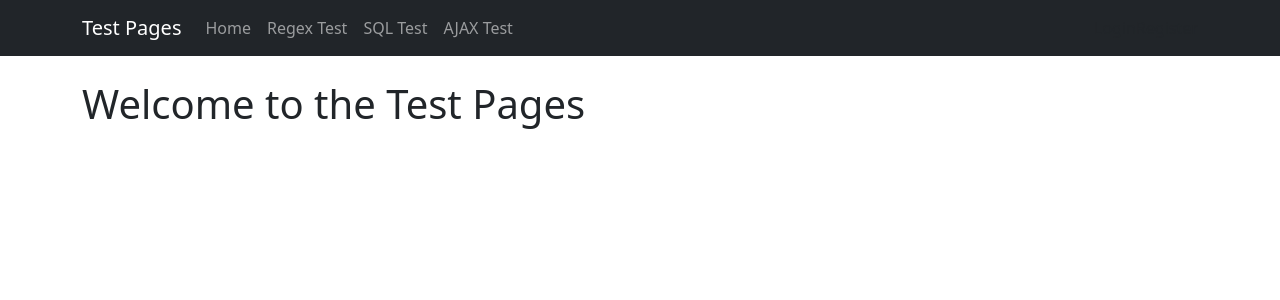
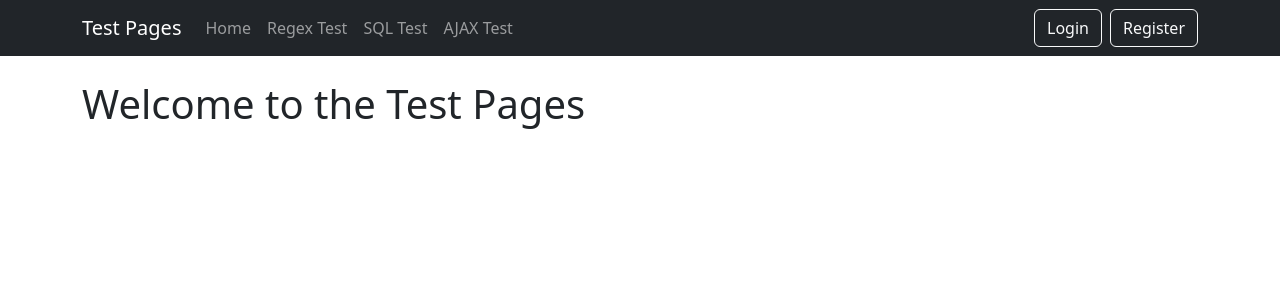
Before and after one commit to kanerin/dedede-syllabus, a React (Create React App) app in the folder frontend/: page / in a window 1280 px wide. Shown: the top 300 px of the page. Built offline with nearby package versions, Linux system fonts and the light colour scheme.

Commit message:
add login button

```diff
--- a/frontend/src/App.js
+++ b/frontend/src/App.js
@@ -1,6 +1,6 @@
 import React, { useState, useEffect } from 'react';
-import { BrowserRouter as Router, Routes, Route, Link } from 'react-router-dom';
-import { Navbar, Nav, Container, Button } from 'react-bootstrap'; // React Bootstrapコンポーネントのインポート
+import { BrowserRouter as Router, Routes, Route } from 'react-router-dom';
+import { Container } from 'react-bootstrap'; // React Bootstrapコンポーネントのインポート
 import RegexTest from './pages/RegexTest';
 import SQLTest from './pages/SQLTest';
 import AjaxTest from './pages/AjaxTest';
@@ -8,36 +8,10 @@ import LoginForm from './components/LoginForm';
 import Message from './components/Message';
 import Register from './pages/Register';
 import ResultPage from './pages/ResultPage'; // 結果ページのインポート
+import NavBar from './components/NavBar'; // ナビバーのインポート
 
 function Home() {
   return <h1>Welcome to the Test Pages</h1>;
-}
-
-function NavBar({ isLoggedIn, handleLogout }) {
-  return (
-    <Navbar bg="dark" variant="dark" expand="lg">
-      <Container>
-        <Navbar.Brand as={Link} to="/">Test Pages</Navbar.Brand>
-        <Navbar.Toggle aria-controls="basic-navbar-nav" />
-        <Navbar.Collapse id="basic-navbar-nav">
-          <Nav className="me-auto">
-            <Nav.Link as={Link} to="/">Home</Nav.Link>
-            <Nav.Link as={Link} to="/regex">Regex Test</Nav.Link>
-            <Nav.Link as={Link} to="/sql">SQL Test</Nav.Link>
-            <Nav.Link as={Link} to="/ajax">AJAX Test</Nav.Link>
-          </Nav>
-          {isLoggedIn ? (
-            <Button variant="outline-light" onClick={handleLogout}>Logout</Button>
-          ) : (
-            <>
-              <Nav.Link as={Link} to="/login">Login</Nav.Link>
-              <Nav.Link as={Link} to="/register">Register</Nav.Link>
-            </>
-          )}
-        </Navbar.Collapse>
-      </Container>
-    </Navbar>
-  );
 }
 
 function App() {
--- /dev/null
+++ b/frontend/src/components/NavBar.js
@@ -0,0 +1,40 @@
+import React from 'react';
+import { Link } from 'react-router-dom';
+import { Navbar, Nav, Container, Button } from 'react-bootstrap'; // React Bootstrapコンポーネントのインポート
+
+function NavBar({ isLoggedIn, handleLogout }) {
+  return (
+    <Navbar bg="dark" variant="dark" expand="lg">
+      <Container>
+        <Navbar.Brand as={Link} to="/">Test Pages</Navbar.Brand>
+        <Navbar.Toggle aria-controls="basic-navbar-nav" />
+        <Navbar.Collapse id="basic-navbar-nav">
+          <Nav className="me-auto">
+            <Nav.Link as={Link} to="/">Home</Nav.Link>
+            <Nav.Link as={Link} to="/regex">Regex Test</Nav.Link>
+            <Nav.Link as={Link} to="/sql">SQL Test</Nav.Link>
+            <Nav.Link as={Link} to="/ajax">AJAX Test</Nav.Link>
+          </Nav>
+          <Nav>
+            {isLoggedIn ? (
+              <Button variant="outline-light" onClick={handleLogout}>
+                Logout
+              </Button>
+            ) : (
+              <>
+                <Button as={Link} to="/login" variant="outline-light" className="me-2">
+                  Login
+                </Button>
+                <Button as={Link} to="/register" variant="outline-light">
+                  Register
+                </Button>
+              </>
+            )}
+          </Nav>
+        </Navbar.Collapse>
+      </Container>
+    </Navbar>
+  );
+}
+
+export default NavBar;
```
